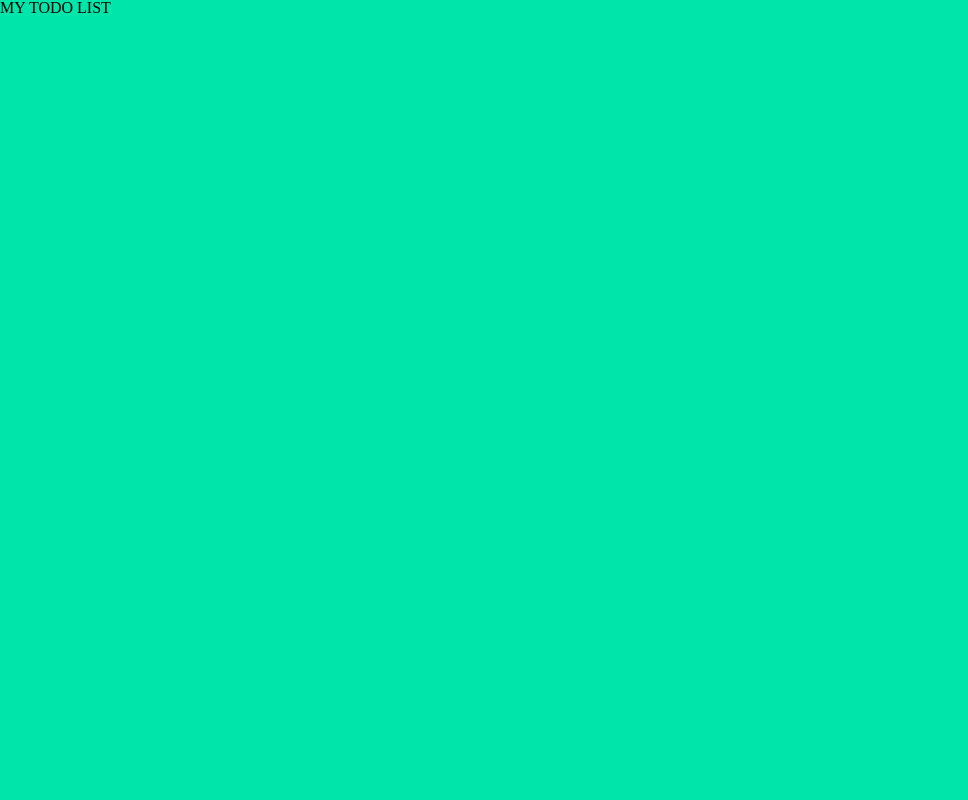
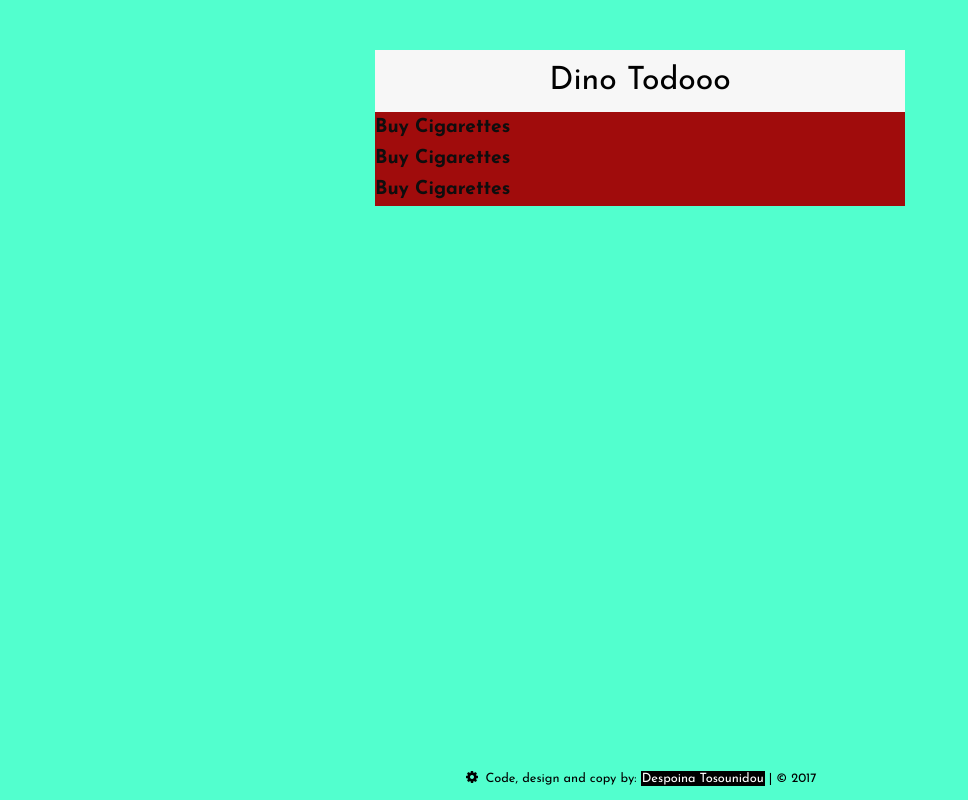
Before and after one commit to DespoinaTos/Todo-List, a plain HTML site: page index.html in a window 1280 px wide. Shown: the whole page, without its empty margins (0-968 px from the left). Drawn offline with Linux system fonts and the light colour scheme.

Commit message:
Setting up the styles

```diff
--- a/css/main.css
+++ b/css/main.css
@@ -90,8 +90,6 @@ video {
             font: inherit;
             vertical-align: baseline;
         }
-
-
         /* HTML5 display-role reset for older browsers */
 
         article,
@@ -134,7 +132,69 @@ table {
             border-collapse: collapse;
             border-spacing: 0;
         }
+        /*-----------------------------------------------
+*   Body
+-----------------------------------------------*/
 
         body {
-    background-color: #00e5aa;
+            background-color: hsl(163, 100%, 66%);
+            font-family: 'Josefin Sans', sans-serif;
+            color: 713380;
         }
+        /*-----------------------------------------------
+*   Main Block
+-----------------------------------------------*/
+
+        .main {
+            background-color: #f7f7f7;
+            width: 530px;
+            margin: 0 auto;
+        }
+
+        ul li {
+            background-color: rgb(160, 12, 12);
+            color: #0e0e0e;
+            font-size: 1.2em;
+            font-weight: 800;
+            padding: 6px 0 6px 0;
+        }
+
+        h1 {
+            text-align: center;
+            font-size: 2em;
+            padding: 15px 0 15px 0;
+            margin-top: 50px;
+        }
+        /*-----------------------------------------------
+*   Footer
+-----------------------------------------------*/
+
+        footer {
+            position: absolute;
+            bottom: 0;
+            text-align: center;
+            width: 100%;
+            margin-bottom: 10px;
+        }
+
+        footer p {
+            font-size: 0.8em;
+            padding: 4px;
+        }
+
+        span {
+            background-color: black;
+            color: white;
+            padding: 1px;
+        }
+
+        footer ::selection {
+            background-color: #222;
+            color: #51ffce;
+        }
+
+        .fa {
+            display: inline-block;
+            margin-right: 4px;
+            font-size: 14px;
+        }
--- a/index.html
+++ b/index.html
@@ -5,20 +5,31 @@
     <meta charset="UTF-8">
     <meta name="viewport" content="width=device-width, initial-scale=1.0">
     <meta http-equiv="X-UA-Compatible" content="ie=edge">
+    <link rel="stylesheet" href="https://maxcdn.bootstrapcdn.com/font-awesome/4.7.0/css/font-awesome.min.css">
     <link rel="stylesheet" href="css/normalize.css">
     <link rel="stylesheet" href="css/main.css">
-    <title>Bloc's TODO list</title>
+    <link href="https://fonts.googleapis.com/css?family=Josefin+Sans:100,100i,300,300i,400,400i,600,600i,700,700i" rel="stylesheet">
+
+    <title>Dino ToDoooo</title>
 </head>
 
 <body>
     <header class="header">
-        <h1>MY TODO LIST</h1>
     </header>
     <main class="main">
         <section class="main-section">
-
+            <h1>Dino Todooo</h1>
+            <ul>
+                <li>Buy Cigarettes</li>
+                <li>Buy Cigarettes</li>
+                <li>Buy Cigarettes</li>
+            </ul>
         </section>
     </main>
+    <footer>
+        <p> <i id="cog" class="fa fa-cog fa-spin fa-fw"></i>Code, design and copy by:
+            <span>Despoina Tosounidou</span> | © 2017 </p>
+    </footer>
     <script src="app.js"></script>
 </body>
 
```
Lines whose indentation alone changed are shown as unchanged.
